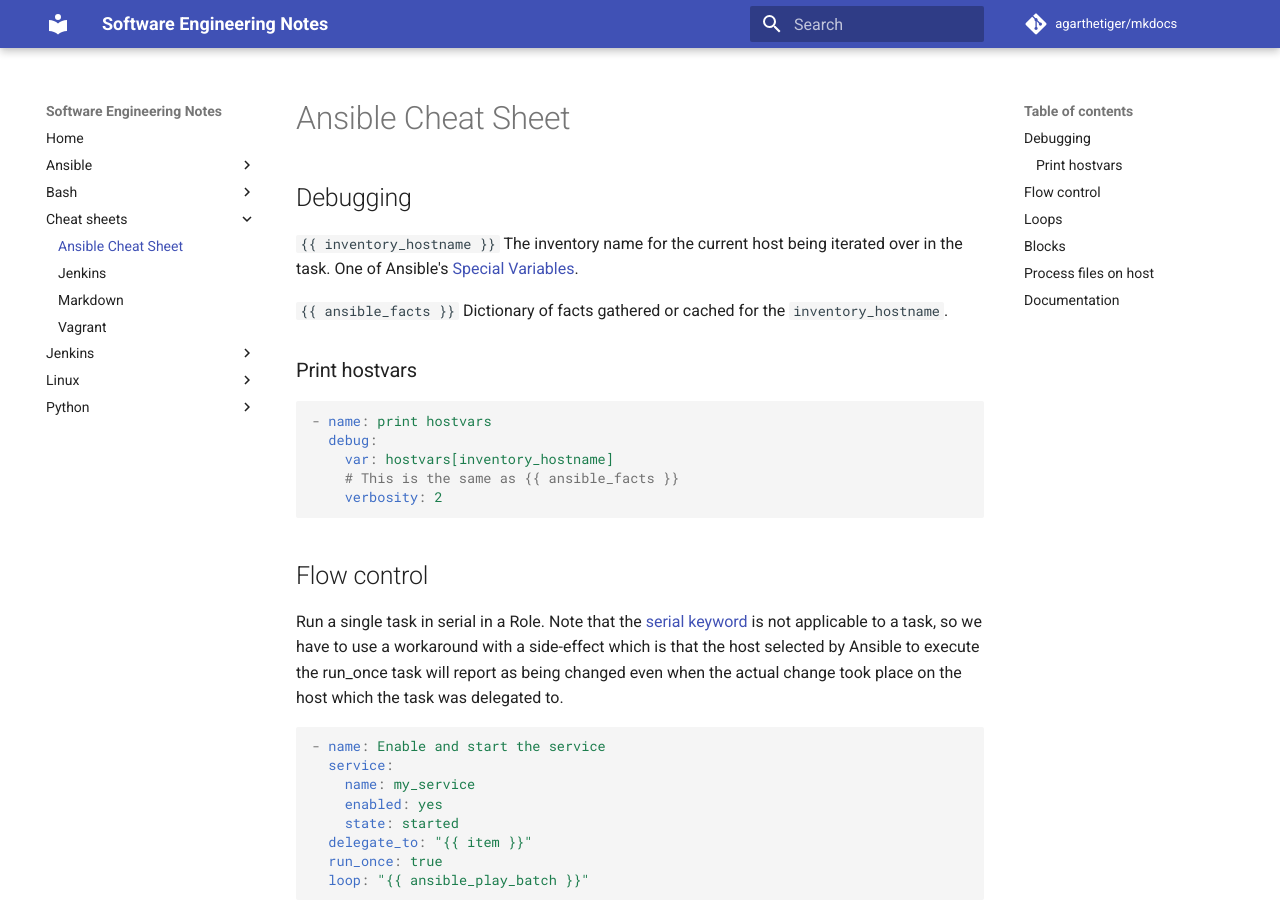
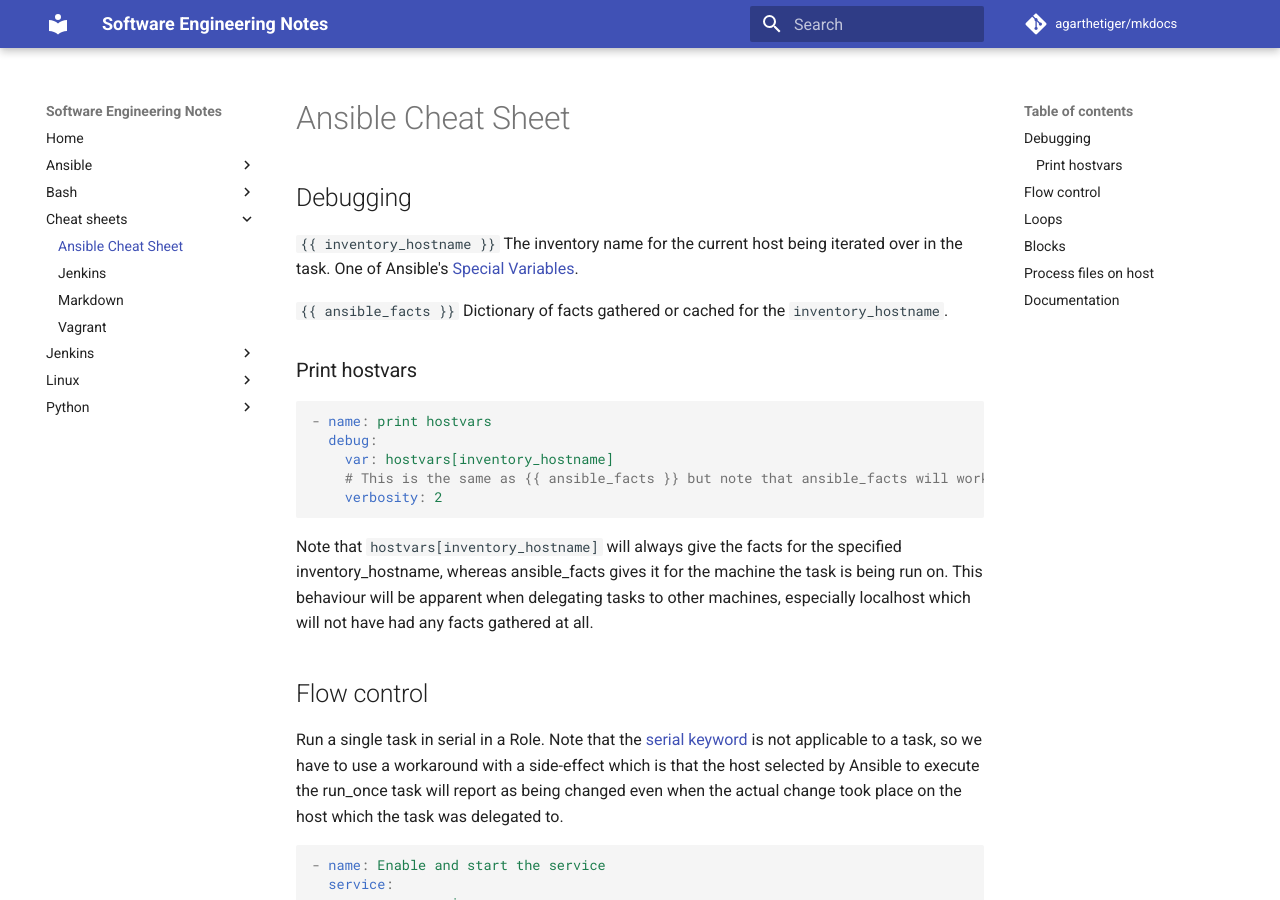
Before and after one commit to agarthetiger/mkdocs, an MkDocs documentation site: the page built from docs/cheat-sheets/ansible.md, in a window 1280 px wide and 900 px high. Built offline with MkDocs 1.6.1 and Material for MkDocs 9.7.7, drawn with Linux system fonts in a browser that asks for light colours; comment, search, counter and statistics services are not loaded.

Commit message:
Update ansible.md
Qualify difference between ansible_facts and hostvars[inventory_hostname].

````diff
--- a/docs/cheat-sheets/ansible.md
+++ b/docs/cheat-sheets/ansible.md
@@ -9,9 +9,11 @@
 - name: print hostvars
   debug:
     var: hostvars[inventory_hostname]
-    # This is the same as {{ ansible_facts }}
+    # This is the same as {{ ansible_facts }} but note that ansible_facts will work differntly to hostvars[inventory_hostname] when delegating actions to another host.
     verbosity: 2
 ```
+
+Note that `hostvars[inventory_hostname]` will always give the facts for the specified inventory_hostname, whereas ansible_facts gives it for the machine the task is being run on. This behaviour will be apparent when delegating tasks to other machines, especially localhost which will not have had any facts gathered at all.
 
 ## Flow control
 Run a single task in serial in a Role. Note that the [serial keyword][ansible_keywords] is not applicable to a task, so we have to use a workaround with a side-effect which is that the host selected by Ansible to execute the run_once task will report as being changed even when the actual change took place on the host which the task was delegated to.
````
